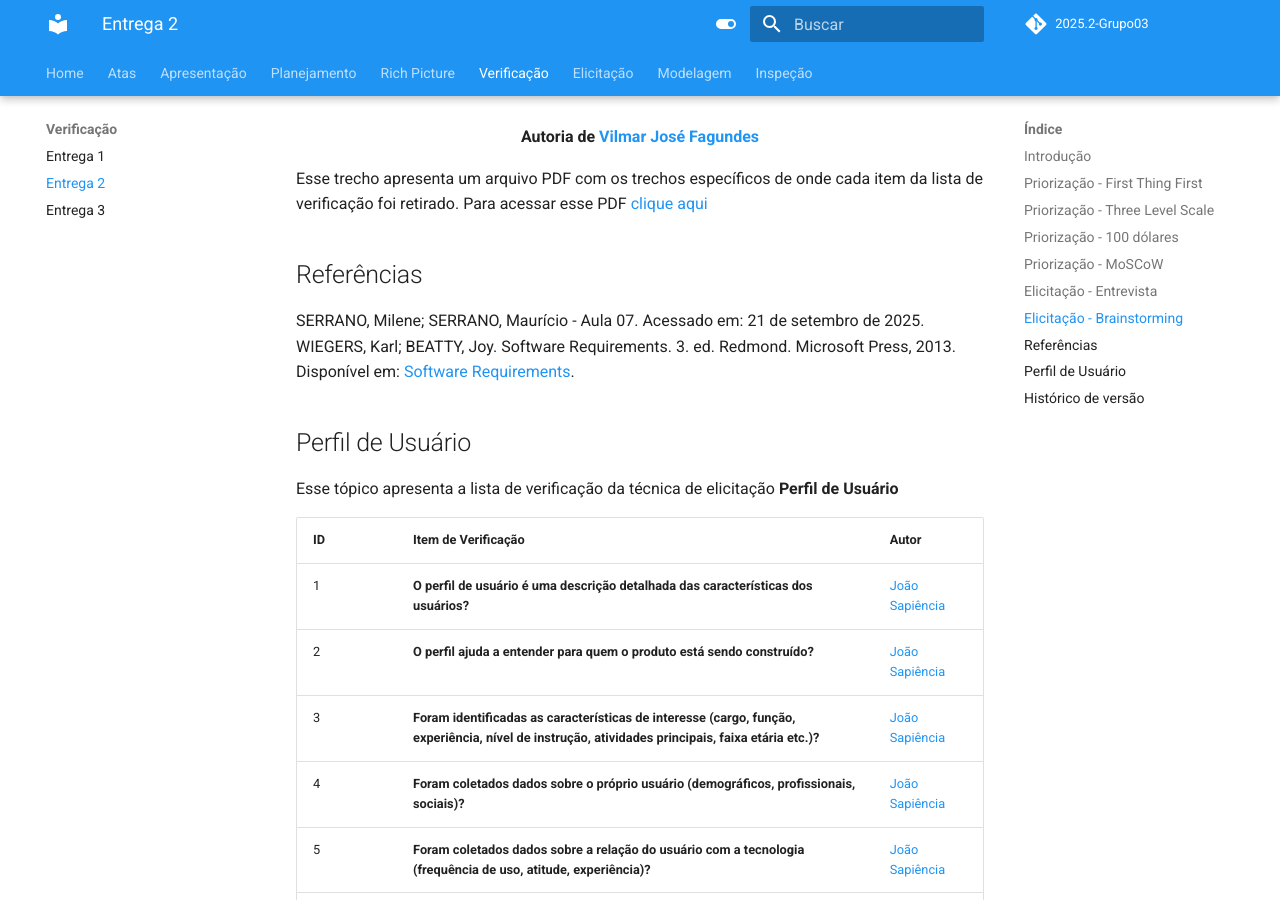
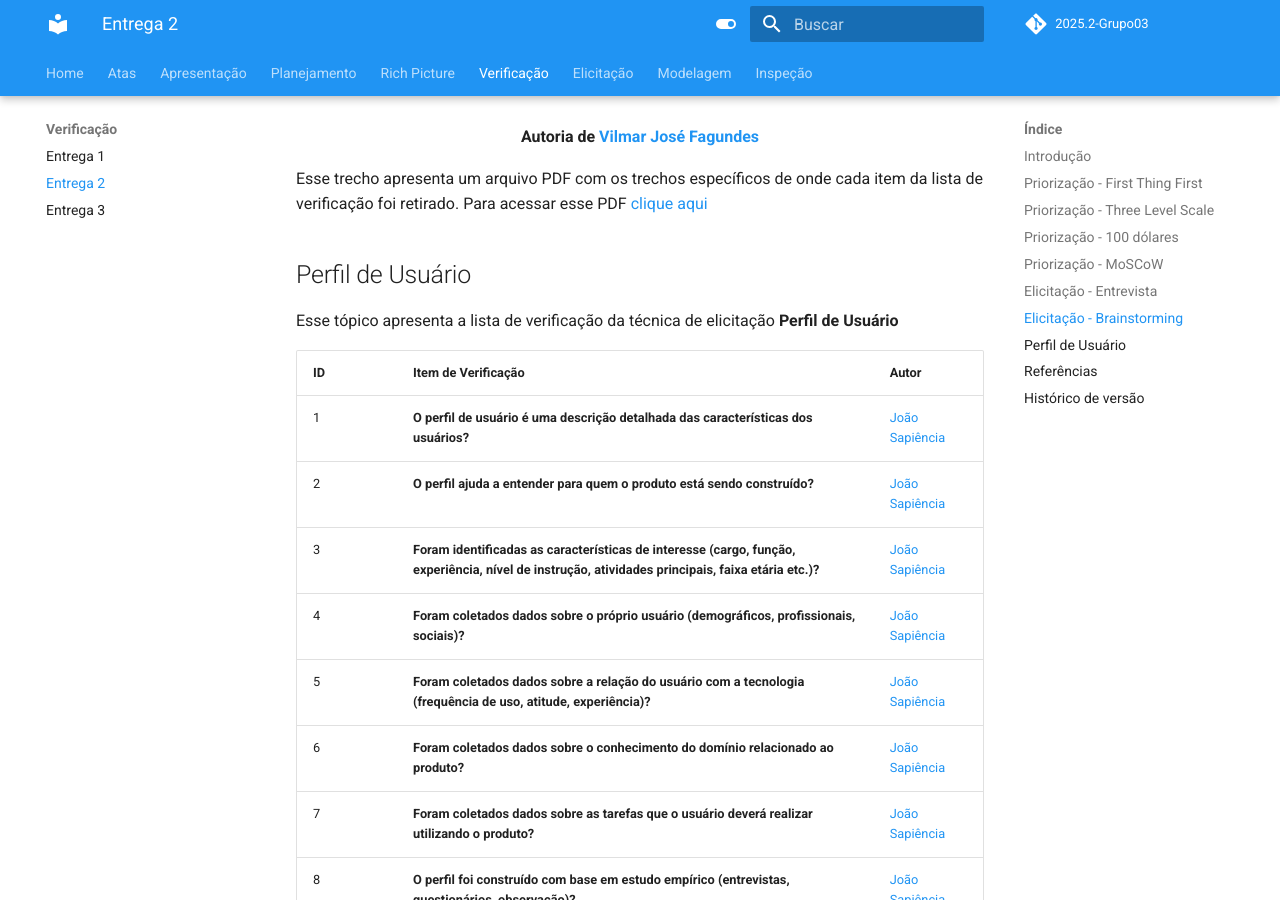
Before and after one commit to Requisitos-de-Software/2025.2-Grupo03, an MkDocs documentation site: the page built from docs/Verificacao/verificacao2.md, in a window 1280 px wide and 900 px high, scrolled down 6130 px. Built offline with MkDocs 1.6.1 and Material for MkDocs 9.7.7, drawn with Linux system fonts in a browser that asks for light colours; comment, search, counter and statistics services are not loaded; some of the changed text lies outside the part shown.

Commit message:
Update verificacao2.md

```diff
--- a/docs/Verificacao/verificacao2.md
+++ b/docs/Verificacao/verificacao2.md
@@ -131,10 +131,6 @@ Esse tópico apresenta a lista de verificação da técnica de elicitação **br
 
 Esse trecho apresenta um arquivo PDF com os trechos específicos de onde cada item da lista de verificação foi retirado. Para acessar esse PDF [clique aqui]( ../arquivos/Grupo03VilmarJoseVerifacaçãoListaTécnicadeelicitação(1).pdf )
 
-## Referências
-SERRANO, Milene; SERRANO, Maurício - Aula 07. Acessado em: 21 de setembro de 2025.
-WIEGERS, Karl; BEATTY, Joy. Software Requirements. 3. ed. Redmond. Microsoft Press, 2013. Disponível em: [Software Requirements](../arquivos/PriorizacaoRequisitos.pdf).
-
 ## Perfil de Usuário
 Esse tópico apresenta a lista de verificação da técnica de elicitação **Perfil de Usuário**
 
```
Also changed, not shown: other parts of docs/Verificacao/verificacao2.md (+3 -1 lines).
